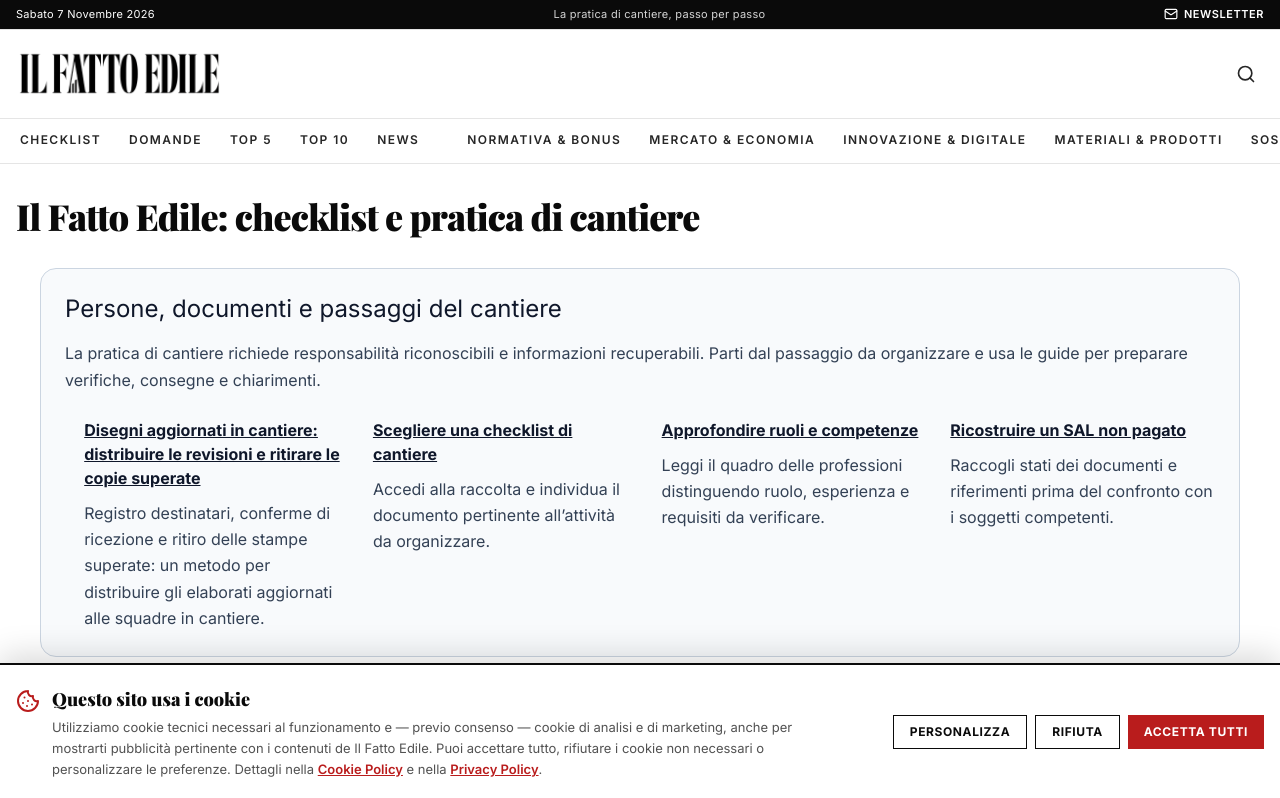
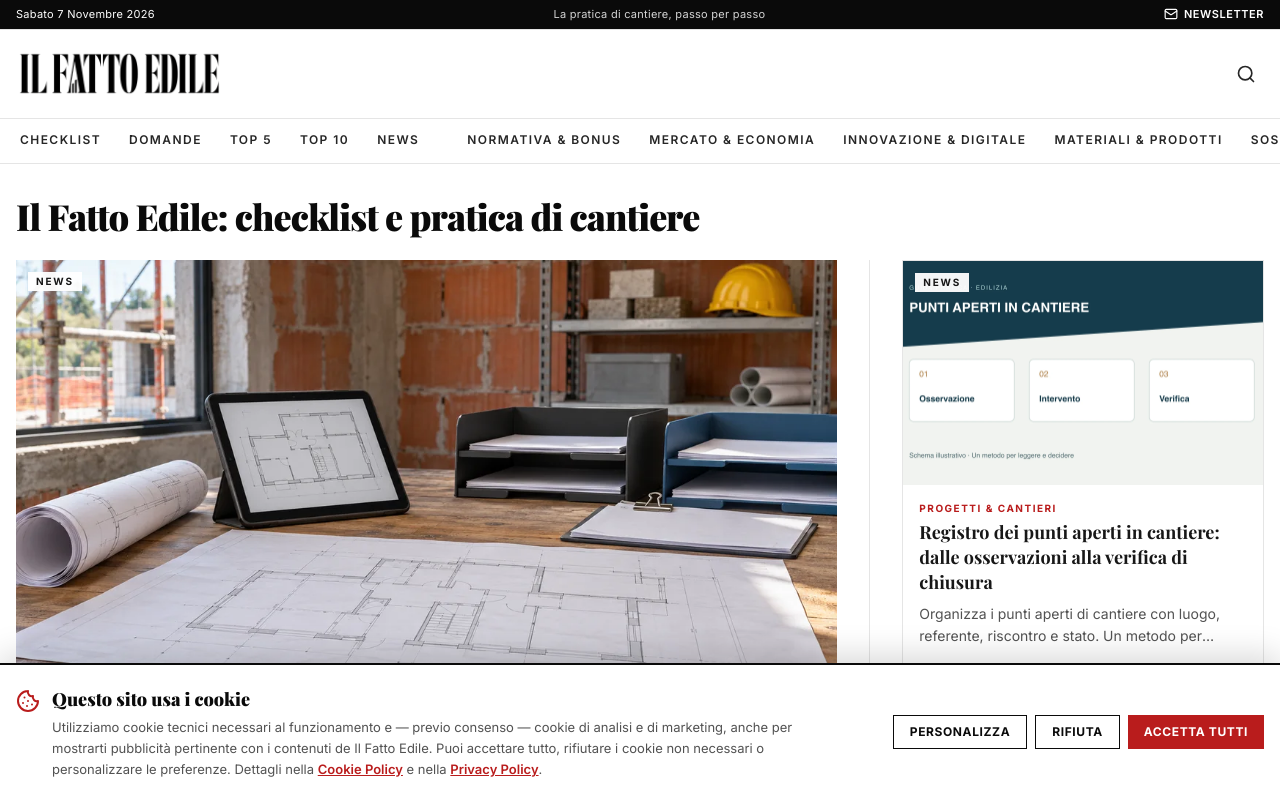
Before and after one commit to Ediliziaio/il-fatto-edile, a React (Vite) app: page / in a window 1280 px wide. Shown: the top 798 px of the page. Built offline with nearby package versions, Linux system fonts and the light colour scheme; a web font is replaced by a local one.

Commit message:
Remove standalone SEO boxes from the homepage

```diff
--- a/src/pages/Home.tsx
+++ b/src/pages/Home.tsx
@@ -1,4 +1,3 @@
-import { PriorityPaths } from "@/components/PriorityPaths";
 import { Link } from 'react-router';
 import { ARTICLES, SITE, byCategory, byFormat } from '@/data/articles';
 import { useSeo } from '@/lib/seo';
@@ -50,8 +49,6 @@ export default function Home() {
       <h1 className="mx-auto max-w-7xl px-4 pt-8 font-serif text-3xl font-black tracking-tight text-neutral-950 md:text-4xl">
         Il Fatto Edile: checklist e pratica di cantiere
       </h1>
-
-      <PriorityPaths />
 
       {/* apertura */}
       <section aria-label="In evidenza" className="mx-auto max-w-7xl px-4 pt-6">
```
